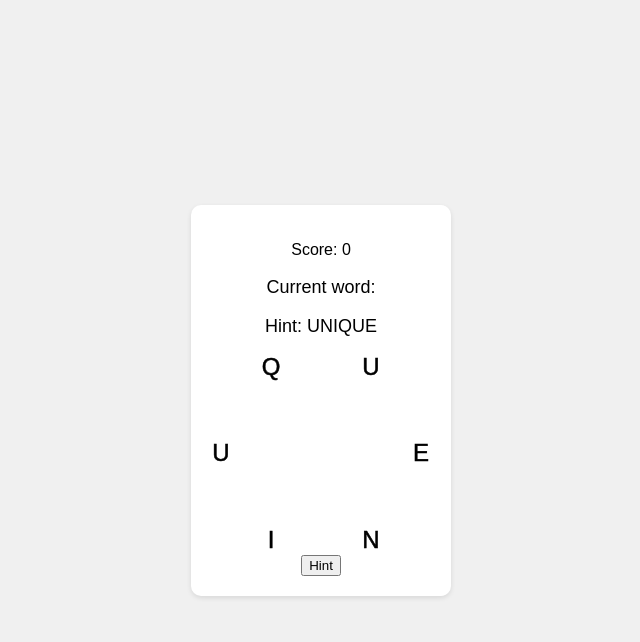
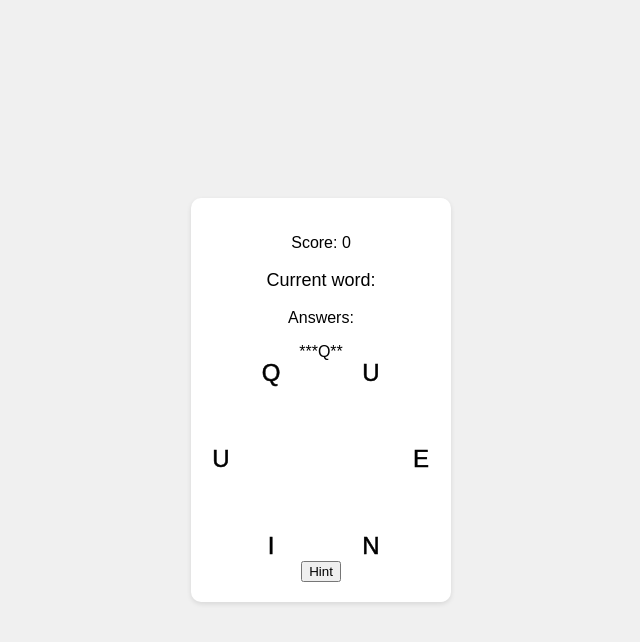
Before and after one commit to JavierJia/zenword, a plain HTML site: page index.html in a window 1280 px wide. Both pictures are taken after a click on the button "Hint". Shown: the whole page, without its empty margins (319-959 px from the left). Drawn offline with Linux system fonts and the light colour scheme.

Commit message:
add hint letter

```diff
--- a/index.html
+++ b/index.html
@@ -15,7 +15,13 @@
         </div>
         <div class="current-word-container">
             <p>Current word: <span id="current-word"></span></p>
-            <p>Hint: <span id="possible-word"></span></p>
+        </div>
+        <!-- New div for the answers area -->
+        <div class="answers-container">
+            <p>Answers:</p>
+            <div id="answers-area">
+                <!-- Hidden words will be added here -->
+            </div>
         </div>
         <!-- Replace the grid-container with a container for SVG -->
         <div class="hexagon-grid-container">
--- a/script.js
+++ b/script.js
@@ -3,7 +3,7 @@ const gridContainer = document.getElementById("hexagon-grid");
 const scoreDisplay = document.getElementById("score");
 const hintButton = document.getElementById("hint-button");
 const currentWordDisplay = document.getElementById("current-word");
-const possibleWordDisplay = document.getElementById("possible-word");
+const answersArea = document.getElementById("answers-area"); // New element
 
 let hexagonRadius = 100; // Keep the radius
 let score = 0;
@@ -13,7 +13,8 @@ let validWords = []; // Now it will be loaded from the word list
 let originWord = "";
 let currentLetters = [];//we need to keep the current letters.
 let possibleWords = new Set(); // we now keep all the possible words.
-let hintIndex = 0; // Initialize hint index
+let foundWords = new Set();
+let revealedLetters = new Set();
 
 function getVertexCoordinates(radius) {
     const vertices = [];
@@ -56,6 +57,7 @@ function generateGrid() {
     shuffleArray(currentLetters); // Shuffle the letters
     //find all the possible words.
     possibleWords = findPossibleWords(currentLetters);
+    updateAnswerArea();// create the answers area
     for (let i = 0; i < 6; i++) {
         const letter = currentLetters[i];
         const vertex = vertices[i];
@@ -78,7 +80,7 @@ function generateLetterDistribution() {
     const sixLetterWords = validWords.filter(word => word.length === 6);
     const randomWord = sixLetterWords[Math.floor(Math.random() * sixLetterWords.length)];
     originWord = randomWord; //we now keep the origin word.
-    console.log("Origin word:", originWord); //update the UI
+    console.log("Origin word:", originWord);
     let letters = randomWord.split("");// get all the letters
     while (letters.length < 6) {
         letters.push(getRandomLetter());
@@ -157,6 +159,8 @@ function validateWord() {
     if (validWords.includes(word)) {
         console.log("Valid word:", word);
         updateScore(word.length);
+        foundWords.add(word);
+        updateAnswerArea(); // reveal the word
     } else {
         console.log("Invalid word:", word);
     }
@@ -203,15 +207,52 @@ function findPossibleWords(letters) {
   }
   return possibleWords;
 }
+// New function to update the answer area
+function updateAnswerArea() {
+    answersArea.innerHTML = ""; // Clear previous answers
+    for (const word of possibleWords) {
+        const wordElement = document.createElement("div");
+        wordElement.classList.add("hidden-word");
+        if(foundWords.has(word)){
+          wordElement.textContent = word;
+        }else{
+          wordElement.textContent = "*".repeat(word.length);
+        }
+        answersArea.appendChild(wordElement);
+    }
+}
 // function to update the hint display
 function updateHintDisplay() {
-  const possibleWordsArray = [...possibleWords]; // Convert Set to array
-  if (hintIndex >= possibleWordsArray.length) {
-    hintIndex = 0; // Reset index if it exceeds the array length
+  const hiddenWords = [];
+  // Find all hidden word
+  for (const child of answersArea.children) {
+    if (child.textContent.includes("*")) {
+      hiddenWords.push(child);
+    }
   }
-  if(possibleWordsArray.length > 0){
-    possibleWordDisplay.textContent = possibleWordsArray[hintIndex];
-    hintIndex++; // Increment index for next hint
+  // if there is one, reveal a letter
+  if(hiddenWords.length > 0){
+    //pick a random hidden word
+    const randomHiddenWord = hiddenWords[Math.floor(Math.random() * hiddenWords.length)];
+    //find the random letter index
+    const index = Math.floor(Math.random() * randomHiddenWord.textContent.length);
+    let word;
+    for (const w of possibleWords) {
+      if(w.length == randomHiddenWord.textContent.length){
+        let count = 0;
+        for(let i=0; i<randomHiddenWord.textContent.length;i++){
+          if(randomHiddenWord.textContent[i] == '*'){
+            if(count == index){
+              //replace the letter
+              const newText = randomHiddenWord.textContent.substring(0,i)+w[i]+randomHiddenWord.textContent.substring(i+1);
+              randomHiddenWord.textContent = newText;
+              return;
+            }
+            count ++;
+          }
+        }
+      }
+    }
   }
 }
 
```
